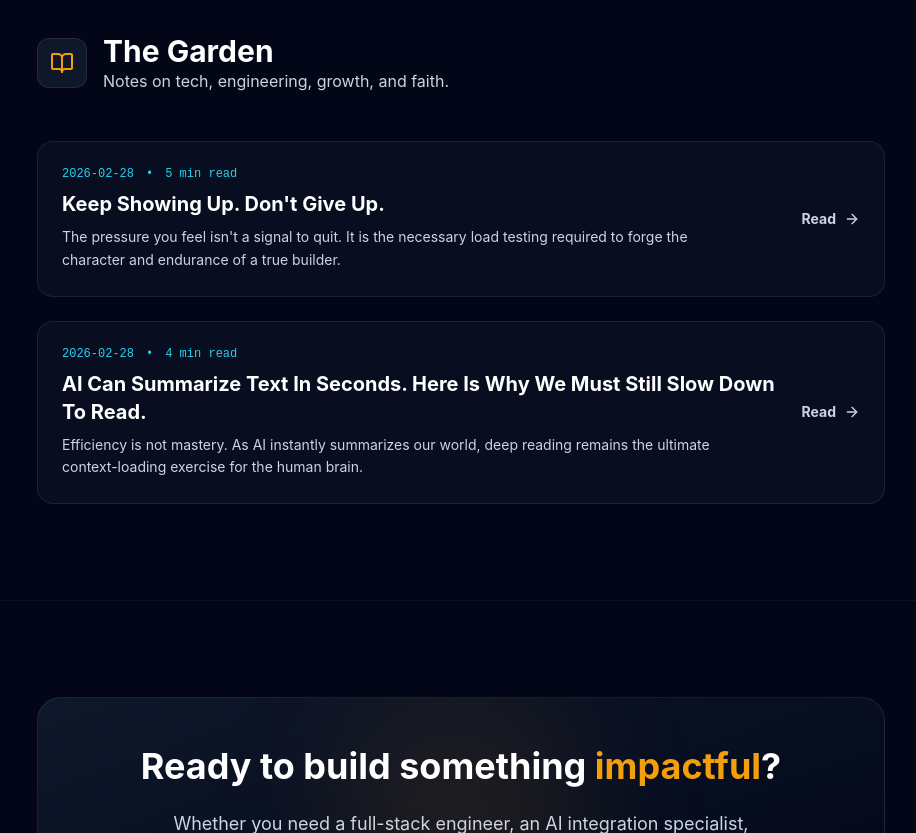
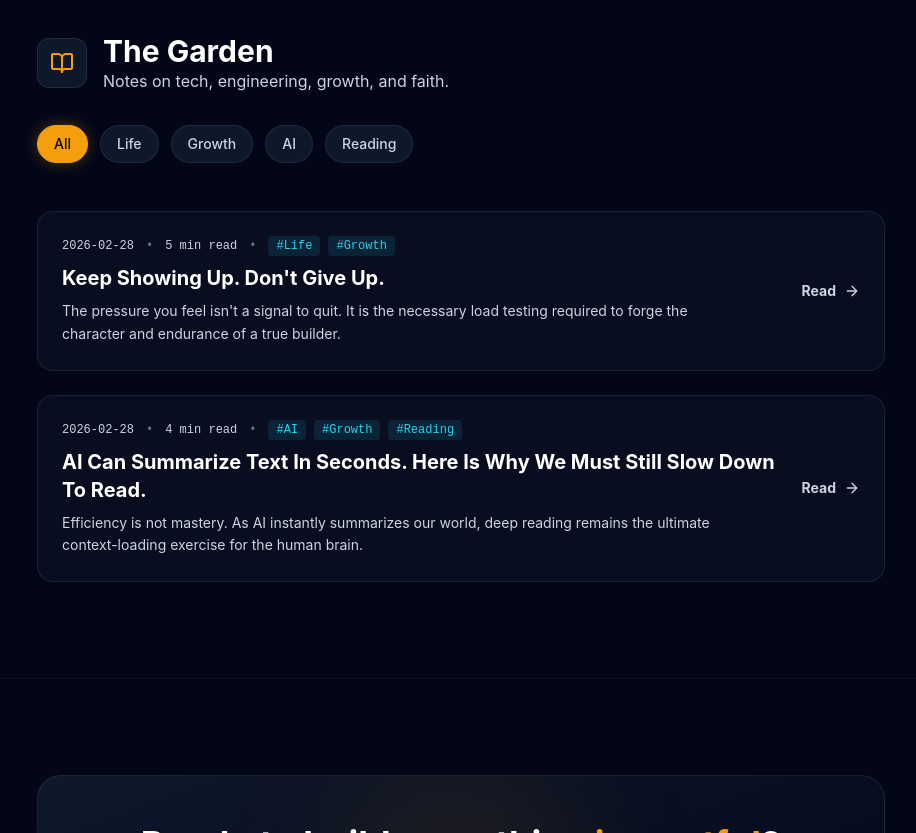
Before and after one commit to asejik/sogo-portfolio, a React (Vite) app: page / in a window 1280 px wide. Shown: the part 3040-3873 px from the top of the page, without its empty margins (179-1095 px from the left). Built offline with nearby package versions, Linux system fonts and the light colour scheme.

Commit message:
feat: implement interactive garden tag filtering and post-build SEO pre-rendering

```diff
--- a/src/articles/keep-showing-up.md
+++ b/src/articles/keep-showing-up.md
@@ -5,6 +5,7 @@ date: "2026-02-28"
 readTime: "5 min read"
 excerpt: "The pressure you feel isn't a signal to quit. It is the necessary load testing required to forge the character and endurance of a true builder."
 image: "keep-showing-up.jpeg"
+tags: ["Life", "Growth"]
 ---
 ![Keep Showing Up](/blog/keep-showing-up.jpeg)
 
--- a/src/articles/why-we-read.md
+++ b/src/articles/why-we-read.md
@@ -5,6 +5,7 @@ date: "2026-02-28"
 readTime: "4 min read"
 excerpt: "Efficiency is not mastery. As AI instantly summarizes our world, deep reading remains the ultimate context-loading exercise for the human brain."
 image: "why-we-read.jpeg"
+tags: ["AI", "Growth", "Reading"]
 ---
 ![Why we Read](/blog/why-we-read.jpeg)
 
--- a/src/components/sections/Garden.tsx
+++ b/src/components/sections/Garden.tsx
@@ -1,17 +1,29 @@
+import { useState } from 'react';
 import { ArrowRight, BookOpen } from 'lucide-react';
-import { getArticles } from '../../utils/articleLoader'; // NEW: Import the loader
+import { getArticles } from '../../utils/articleLoader';
 import { Link } from 'react-router-dom';
+import { motion, AnimatePresence } from 'framer-motion';
 
 const Garden = () => {
-  // NEW: Fetch articles dynamically from your file system
   const articles = getArticles();
+
+  // State to track the currently selected tag
+  const [selectedTag, setSelectedTag] = useState<string>('All');
+
+  // Extract all unique tags dynamically. (Using 'any' to bypass strict TS if the interface isn't updated yet)
+  const allTags = ['All', ...Array.from(new Set(articles.flatMap((article: any) => article.tags || [])))];
+
+  // Filter the articles based on the selected tag
+  const filteredArticles = selectedTag === 'All'
+    ? articles
+    : articles.filter((article: any) => article.tags?.includes(selectedTag));
 
   return (
     <section id="garden" className="py-24 bg-sanctum-900 relative">
       <div className="max-w-4xl mx-auto px-6">
 
         {/* Header */}
-        <div className="mb-12 flex items-center gap-4">
+        <div className="mb-8 flex items-center gap-4">
           <div className="p-3 bg-sanctum-800 rounded-xl border border-sanctum-300/10 text-gold-500">
             <BookOpen size={24} />
           </div>
@@ -21,27 +33,67 @@ const Garden = () => {
           </div>
         </div>
 
-        {/* Articles List */}
-        <div className="space-y-6">
-          {articles.map((article) => {
-            // Helper: Create a fallback excerpt if one isn't provided in Frontmatter
-            // It strips basic markdown (# and *) to make the text look cleaner
-            const previewText = (article as any).excerpt ||
+        {/* NEW: Dynamic Tag Filter Menu */}
+        <div className="mb-12 flex flex-wrap gap-3">
+          {allTags.map((tag) => (
+            <button
+              key={tag}
+              onClick={() => setSelectedTag(tag)}
+              className={`px-4 py-2 rounded-full text-sm font-medium transition-all duration-300 border
+                ${selectedTag === tag
+                  ? 'bg-gold-500 text-sanctum-900 border-gold-500 shadow-[0_0_15px_rgba(245,158,11,0.3)]'
+                  : 'bg-sanctum-800 text-sanctum-300 border-sanctum-300/10 hover:border-gold-500/50 hover:text-white'
+                }`}
+            >
+              {tag}
+            </button>
+          ))}
+        </div>
+
+        {/* Articles List with Framer Motion Layout Animations */}
+        <motion.div layout className="space-y-6">
+          <AnimatePresence mode="popLayout">
+            {filteredArticles.map((article: any) => {
+              const previewText = article.excerpt ||
                 article.content.replace(/[#*`]/g, '').slice(0, 160) + '...';
 
               return (
+                <motion.div
+                  key={article.slug}
+                  layout
+                  initial={{ opacity: 0, y: 20 }}
+                  animate={{ opacity: 1, y: 0 }}
+                  exit={{ opacity: 0, scale: 0.95 }}
+                  transition={{ duration: 0.3 }}
+                >
                   <Link
                     to={`/garden/${article.slug}`}
-                key={article.slug} // CHANGED: Use slug as unique key
                     className="block group bg-sanctum-800/50 hover:bg-sanctum-800 border border-sanctum-300/10 hover:border-gold-500/30 rounded-2xl p-6 transition-all"
                   >
                     <div className="flex flex-col md:flex-row md:items-center justify-between gap-4">
                       <div className="space-y-2">
-                    <div className="flex items-center gap-3 text-xs font-mono text-cyan-400">
-                      <span>{article.date}</span>
-                      <span>•</span>
-                      <span>{article.readTime}</span>
+
+                        {/* Meta Info & Tags Inline */}
+                        <div className="flex items-center flex-wrap gap-3 text-xs font-mono">
+                          <span className="text-sanctum-300">{article.date}</span>
+                          <span className="text-sanctum-300/50">•</span>
+                          <span className="text-sanctum-300">{article.readTime}</span>
+
+                          {/* Render Individual Tags */}
+                          {article.tags && article.tags.length > 0 && (
+                            <>
+                              <span className="text-sanctum-300/50">•</span>
+                              <div className="flex gap-2">
+                                {article.tags.map((t: string) => (
+                                  <span key={t} className="text-cyan-400 bg-cyan-400/10 px-2 py-0.5 rounded">
+                                    #{t}
+                                  </span>
+                                ))}
                               </div>
+                            </>
+                          )}
+                        </div>
+
                         <h3 className="text-xl font-bold text-white group-hover:text-gold-500 transition-colors">
                           {article.title}
                         </h3>
@@ -55,9 +107,22 @@ const Garden = () => {
                       </div>
                     </div>
                   </Link>
+                </motion.div>
               );
             })}
-        </div>
+          </AnimatePresence>
+        </motion.div>
+
+        {/* Empty State */}
+        {filteredArticles.length === 0 && (
+          <motion.div
+            initial={{ opacity: 0 }}
+            animate={{ opacity: 1 }}
+            className="text-center py-12 text-sanctum-300"
+          >
+            No articles found for this category.
+          </motion.div>
+        )}
 
       </div>
     </section>
--- a/src/utils/articleLoader.ts
+++ b/src/utils/articleLoader.ts
@@ -6,7 +6,8 @@ export interface Article {
   date: string;
   readTime: string;
   content: string;
-  excerpt?: string; // Added this type definition
+  excerpt?: string;
+  tags: string[];
 }
 
 interface ArticleAttributes {
@@ -15,6 +16,7 @@ interface ArticleAttributes {
   date?: string;
   readTime?: string;
   excerpt?: string;
+  tags?: string[]; // allow articles to specify tags in front-matter
 }
 
 export const getArticles = (): Article[] => {
@@ -37,7 +39,8 @@ export const getArticles = (): Article[] => {
       date: attributes.date || 'Unknown Date',
       readTime: attributes.readTime || '5 min read',
       content: body,
-      excerpt: attributes.excerpt
+      excerpt: attributes.excerpt,
+      tags: attributes.tags || []
     };
   });
 
```
Also changed, not shown: 1 other file (tests, documents, lock files or other folders). Lines whose indentation alone changed are shown as unchanged.
